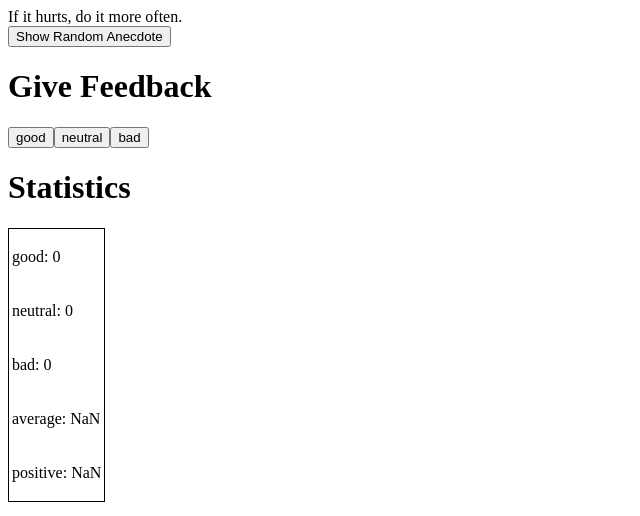
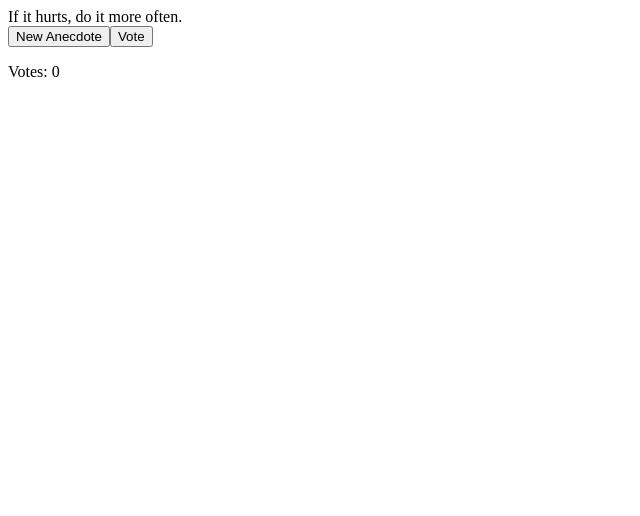
Before and after one commit to ErikMtz99/Javascript_FullStack, a React (Vite) app in the folder part1/unicafe/: page / in a window 1280 px wide. Shown: the top 516 px of the page, without its empty margins (0-640 px from the left). Built offline with nearby package versions, Linux system fonts and the light colour scheme.

Commit message:
excercise 1.13

```diff
--- a/part1/unicafe/src/App.jsx
+++ b/part1/unicafe/src/App.jsx
@@ -1,29 +1,21 @@
 import { useState } from 'react'
 
-const Button = ({ handleClick, text }) => (
-  <button onClick={handleClick}>
-    {text}
-  </button>
-)
-
-const StatisticsLine = (props) => {
-  const text = props.text
-  const value = props.value
-  return(
-    <p>{text}: {value}</p>
-  )
-}
 
 const RandomNumber = (max) =>
 {
   return(Math.floor(Math.random() * max))
 }
 
+const handleVotes = (index, votes, setVotes) =>
+{
+  const copyVotes = [...votes]
+  copyVotes[index] += 1
+  setVotes(copyVotes)
+}
 const App = () => {
-  // guarda los clics de cada botón en su propio estado
-  const [good, setGood] = useState(0)
-  const [neutral, setNeutral] = useState(0)
-  const [bad, setBad] = useState(0)
+
+  const [selected, setSelected] = useState(0)
+  const [votes, setVotes] = useState([0, 0, 0, 0, 0, 0, 0, 0])
 
   const anecdotes = [
     'If it hurts, do it more often.',
@@ -36,27 +28,15 @@ const App = () => {
     'The only way to go fast, is to go well.'
   ]
 
-  const [selected, setSelected] = useState(0)
+  let rand_num = RandomNumber(anecdotes.length);
 
   return (
     <div>
       {anecdotes[selected]}
       <br />
-      <Button handleClick = {() => setSelected(RandomNumber(anecdotes.length))} text="Show Random Anecdote"/>
-      <h1>Give Feedback </h1>
-      <Button handleClick={() => setGood(good + 1)} text='good' />
-      <Button handleClick={() => setNeutral(neutral + 1)} text='neutral' />
-      <Button handleClick={() => setBad(bad + 1)} text='bad' />
-      <h1>Statistics</h1>
-      <table style={{border: '1px solid black'}}>
-        <tbody>
-        <tr ><td><StatisticsLine text="good" value = {good} /></td></tr>
-        <tr><td><StatisticsLine text="neutral" value = {neutral} /></td></tr>
-        <tr><td><StatisticsLine text="bad" value = {bad} /></td></tr>
-        <tr><td><StatisticsLine text="average" value = {(good - bad) / (good + neutral + bad)} /></td></tr>
-        <tr><td><StatisticsLine text="positive" value = {good / (good + neutral + bad) * 100} /></td></tr>
-        </tbody>
-      </table>
+      <button onClick={() => setSelected(rand_num)}>New Anecdote</button>
+      <button onClick={() => handleVotes(selected, votes, setVotes)}>Vote</button>
+      <p>Votes: {votes[selected]}</p>
     </div>
   )
 }
```
